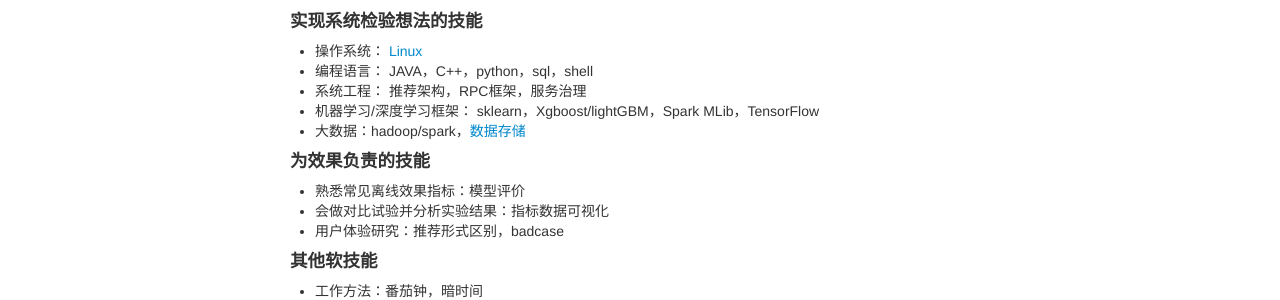
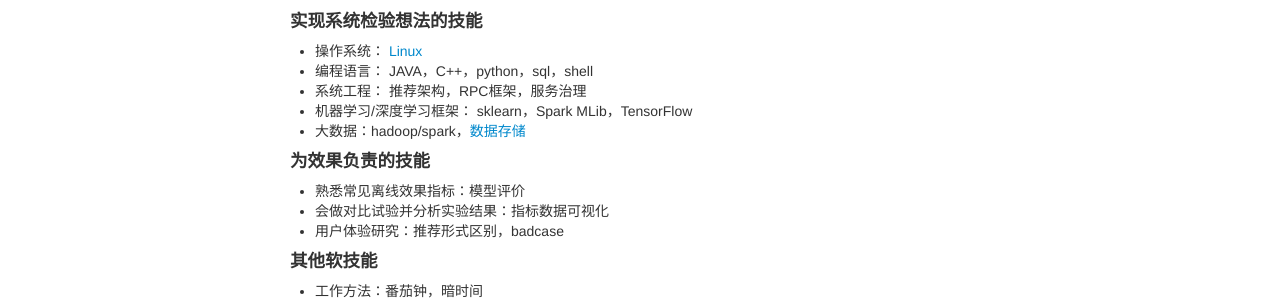
Before and after one commit to sfgcs/sfgcs.github.io, a Jekyll site: the page built from index.md, in a window 1280 px wide. Shown: the part 391-691 px from the top of the page. Built offline with Jekyll 4.4.1, drawn with Linux system fonts in a browser that asks for light colours.

Commit message:
Update index.md

```diff
--- a/index.md
+++ b/index.md
@@ -24,7 +24,7 @@ description: 如何成为一名推荐算法工程师详细补充版
 - 操作系统： [Linux](/pages/linux.html)
 - 编程语言： JAVA，C++，python，sql，shell
 - 系统工程： 推荐架构，RPC框架，服务治理
-- 机器学习/深度学习框架： sklearn，Xgboost/lightGBM，Spark MLib，TensorFlow
+- 机器学习/深度学习框架： sklearn，Spark MLib，TensorFlow
 - 大数据：hadoop/spark，[数据存储](/pages/data_store.html)
 
 #### 为效果负责的技能
```
